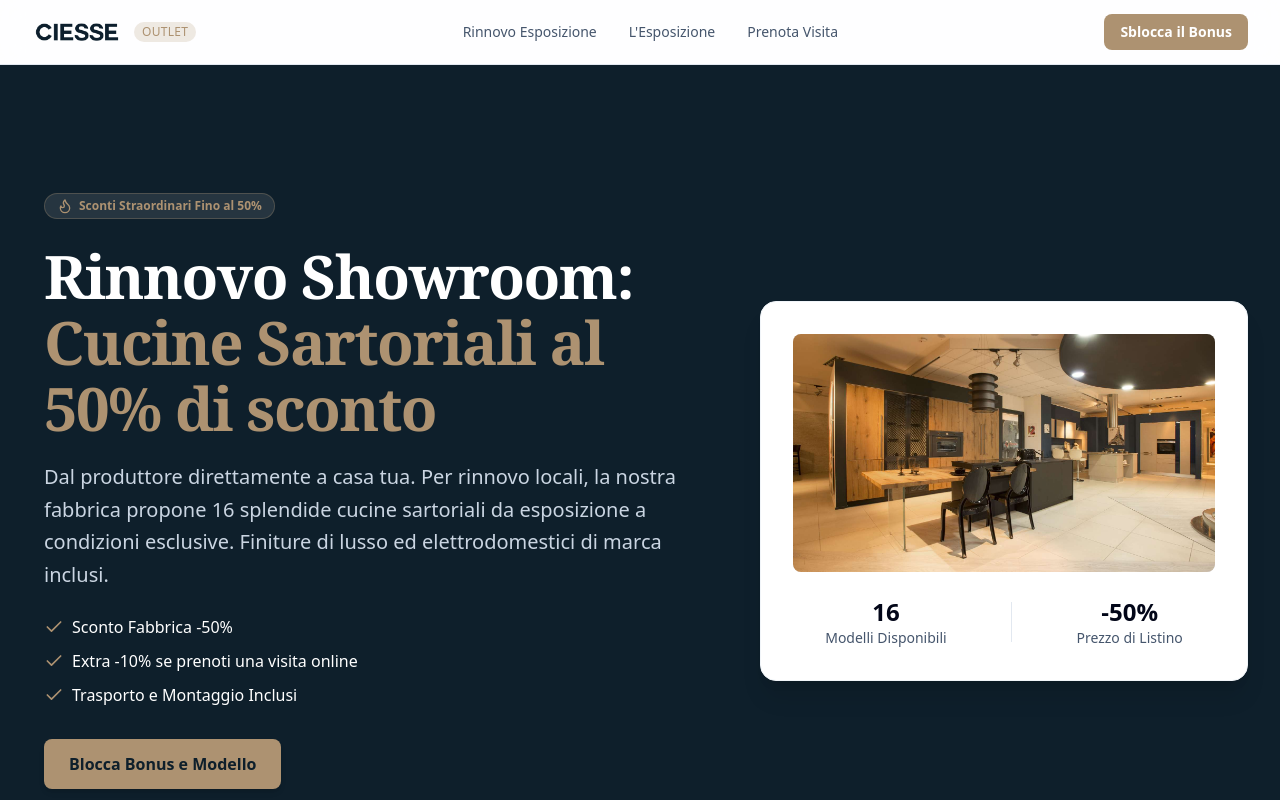
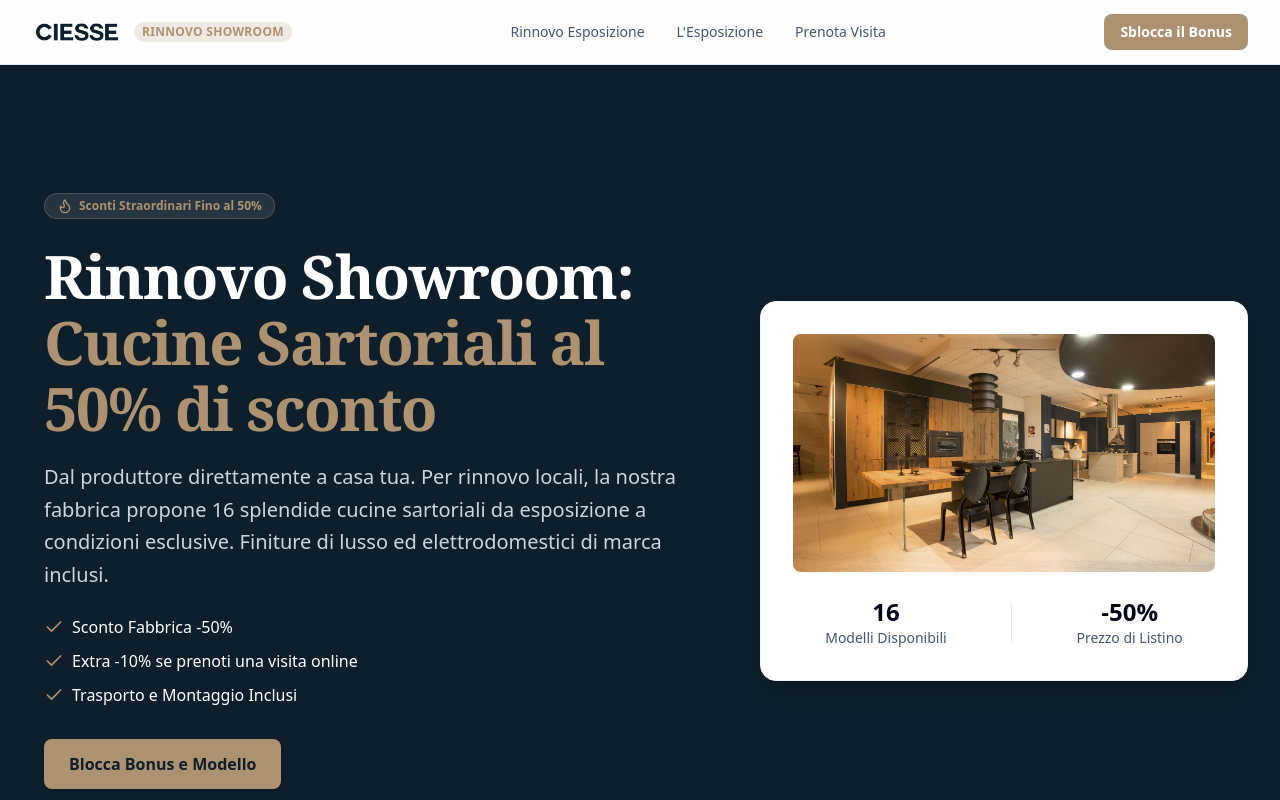
Before and after one commit to CreativiaStudio/ciessehome, a Next.js app: page / in a window 1280 px wide. Shown: the top 800 px of the page. Built offline with nearby package versions, Linux system fonts and the light colour scheme.

Commit message:
UI: cambiato testo badge da OUTLET a Rinnovo Showroom

```diff
--- a/app/page.tsx
+++ b/app/page.tsx
@@ -106,8 +106,8 @@ export default function Home() {
         <div className="max-w-7xl mx-auto px-4 sm:px-6 lg:px-8 h-16 flex items-center justify-between">
           <div className="flex items-center">
             <img src="/Loghi/logo-04.png" alt="Ciesse Home" className="h-6 w-auto" />
-            <span className="ml-3 hidden sm:inline-block text-xs bg-[#ad9271]/20 text-[#ad9271] px-2 py-0.5 rounded-full font-medium tracking-wide">
-              OUTLET
+            <span className="ml-3 hidden sm:inline-block text-xs bg-[#ad9271]/20 text-[#ad9271] px-2 py-0.5 rounded-full font-bold tracking-wide uppercase">
+              Rinnovo Showroom
             </span>
           </div>
 
```
